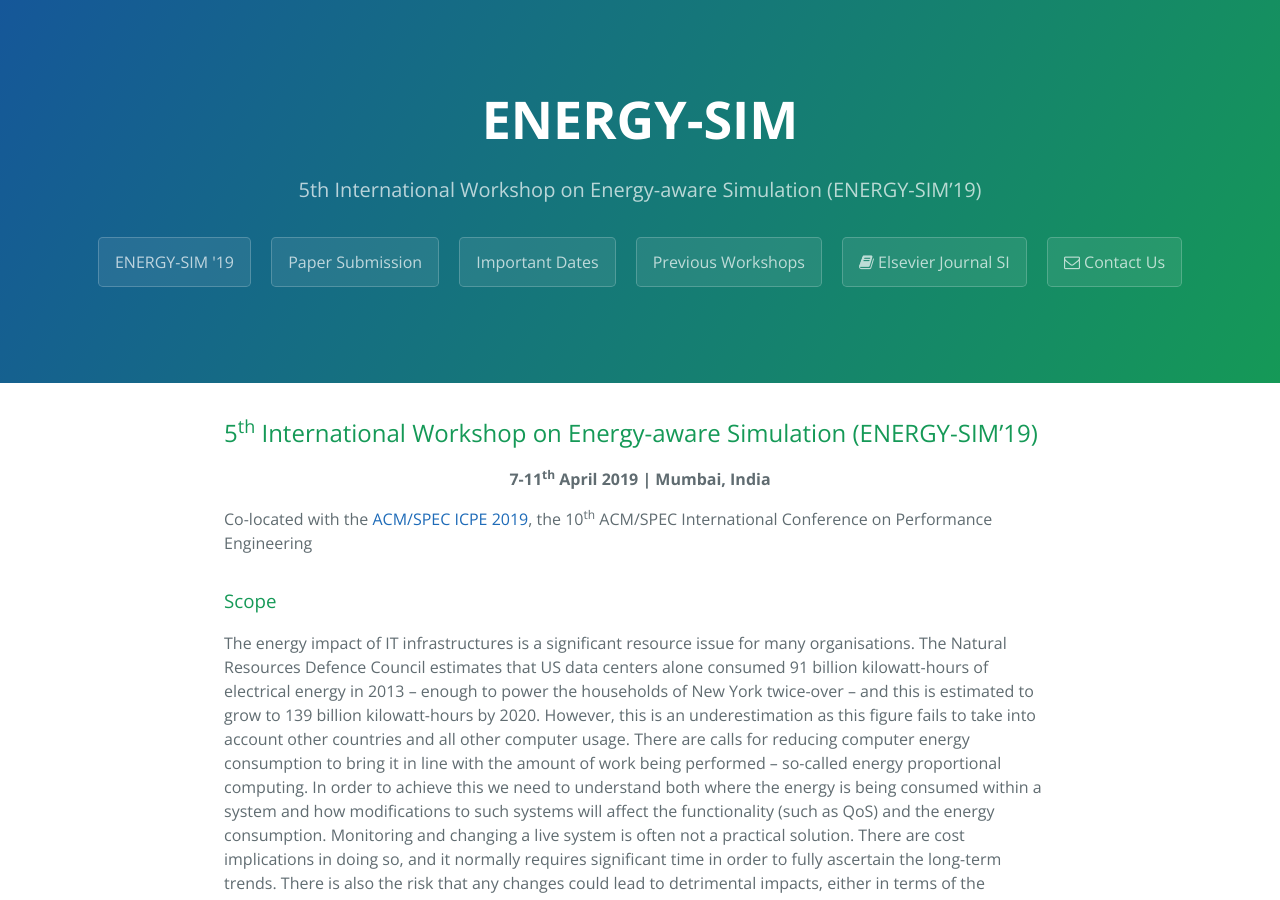
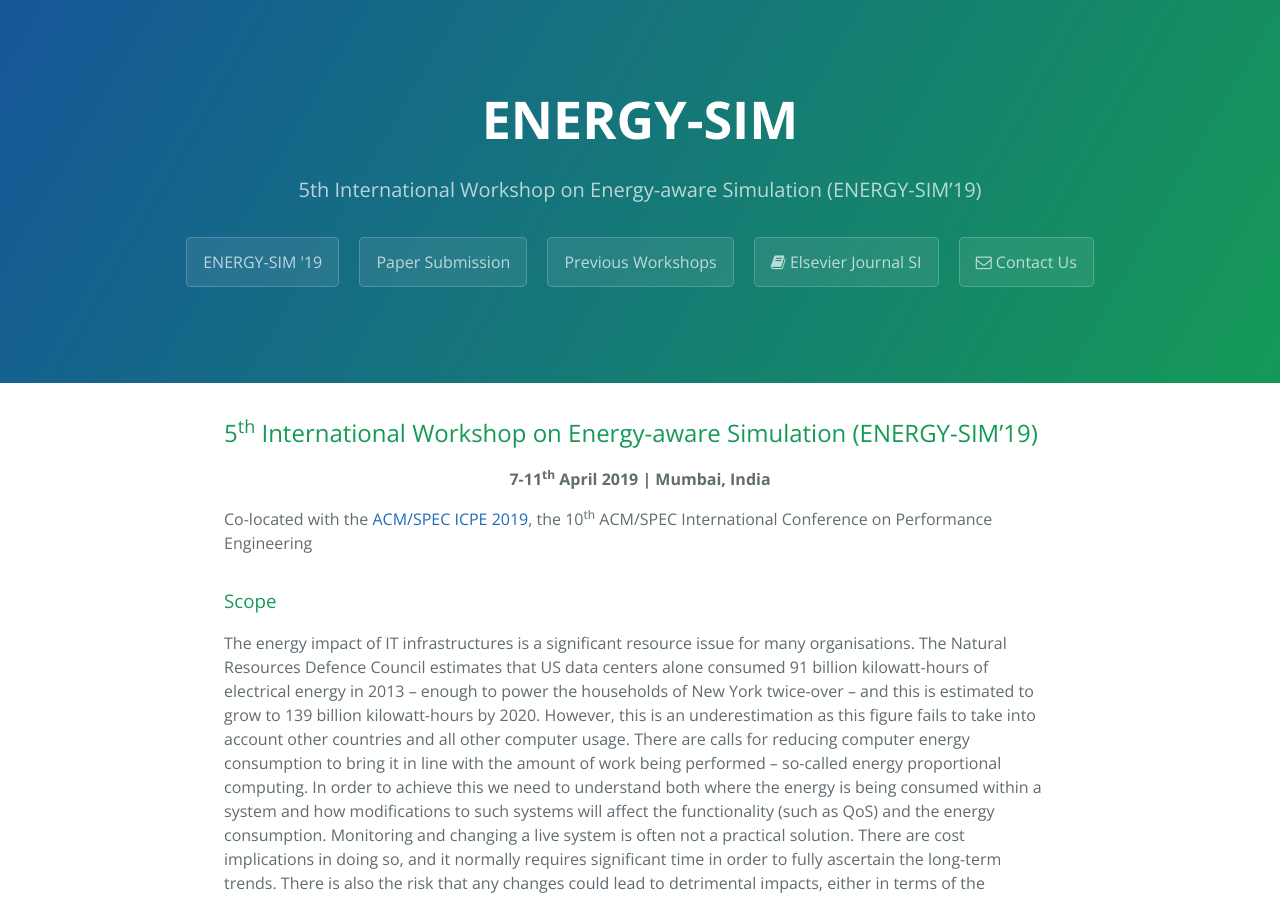
Before and after one commit to ENERGY-SIM/energy-sim.github.io, a Jekyll site: the page built from 2019.md, in a window 1280 px wide and 900 px high. Built offline with Jekyll 4.4.1, drawn with Linux system fonts in a browser that asks for light colours; nearby versions of some CDN libraries.

Commit message:
Update header.html

```diff
--- a/_includes/header.html
+++ b/_includes/header.html
@@ -45,9 +45,9 @@
     {% endif %}
 
     {% if page.active == "importantdates" %}
-        <a href="/importantdates/" class="btn" id="active">Important Dates</a>
+<!--         <a href="/importantdates/" class="btn" id="active">Important Dates</a> -->
     {% else %}
-        <a href="/importantdates/" class="btn">Important Dates</a>
+<!--         <a href="/importantdates/" class="btn">Important Dates</a> -->
     {% endif %}
 
     {% if page.active == "previouseditions" %}
```
